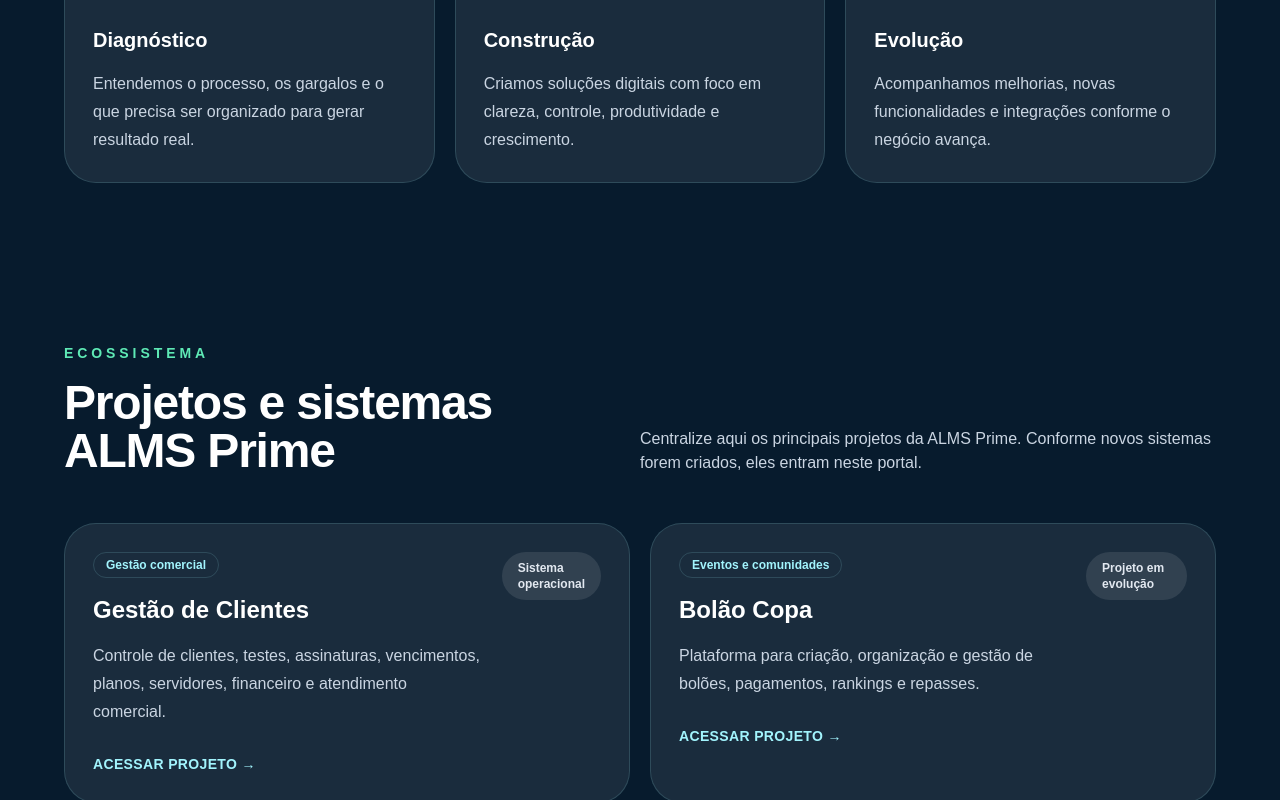
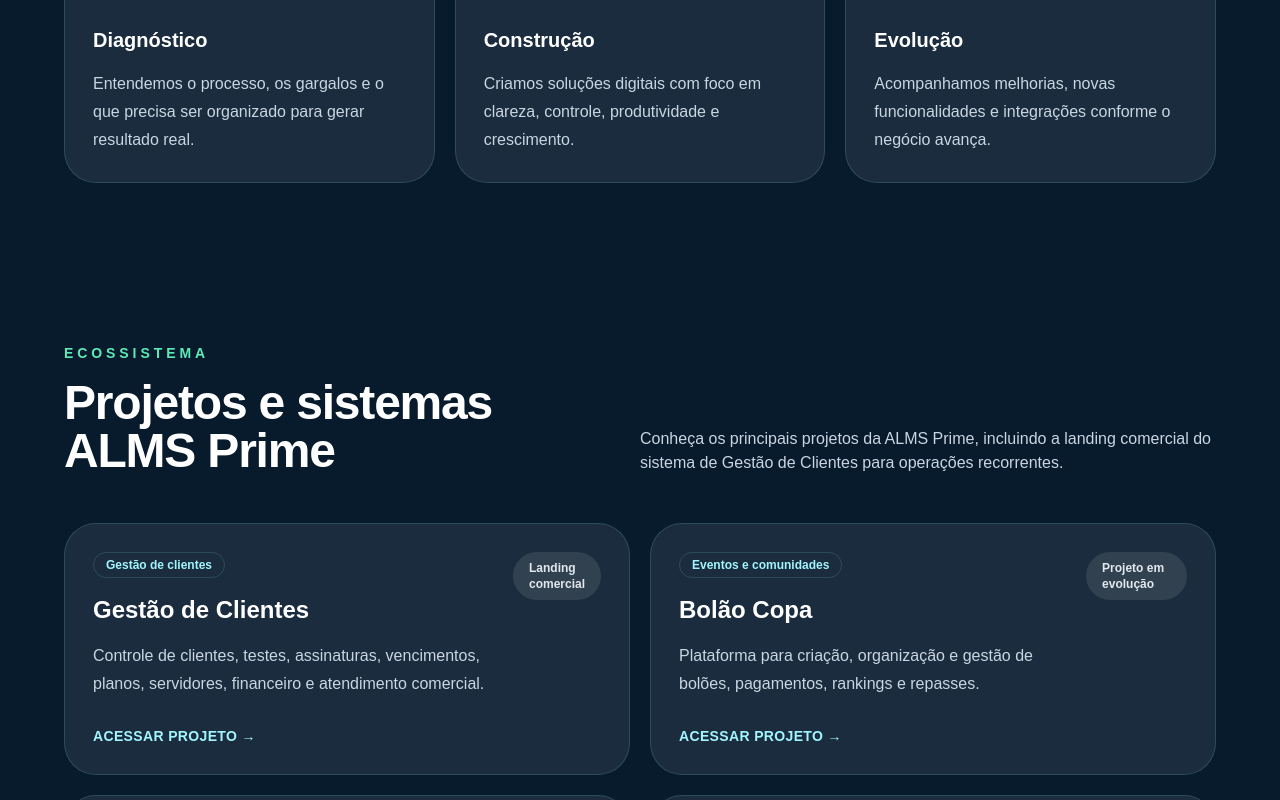
Before and after one commit to mendesrogerm/alms-prime-portal, a Next.js app: page / in a window 1280 px wide. Shown: the part 1395-2195 px from the top of the page. Built offline with nearby package versions, Linux system fonts and the light colour scheme.

Commit message:
Destacar landing de gestao de clientes na home

```diff
--- a/src/app/page.tsx
+++ b/src/app/page.tsx
@@ -6,9 +6,9 @@
     nome: "Gestão de Clientes",
     descricao:
       "Controle de clientes, testes, assinaturas, vencimentos, planos, servidores, financeiro e atendimento comercial.",
-    status: "Sistema operacional",
-    href: "https://clientes.almsprime.com.br",
-    destaque: "Gestão comercial",
+    status: "Landing comercial",
+    href: "/gestao-de-clientes",
+    destaque: "Gestão de clientes",
   },
   {
     nome: "Bolão Copa",
@@ -208,8 +208,7 @@
               </h2>
             </div>
             <p className="max-w-xl text-slate-300">
-              Centralize aqui os principais projetos da ALMS Prime. Conforme
-              novos sistemas forem criados, eles entram neste portal.
+              Conheça os principais projetos da ALMS Prime, incluindo a landing comercial do sistema de Gestão de Clientes para operações recorrentes.
             </p>
           </div>
 
```
